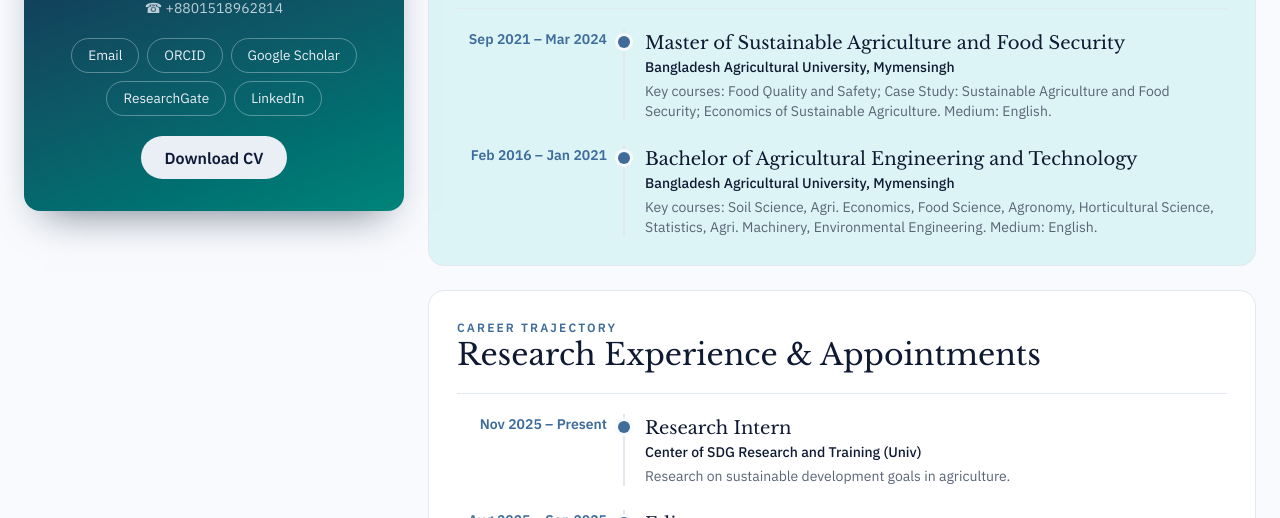
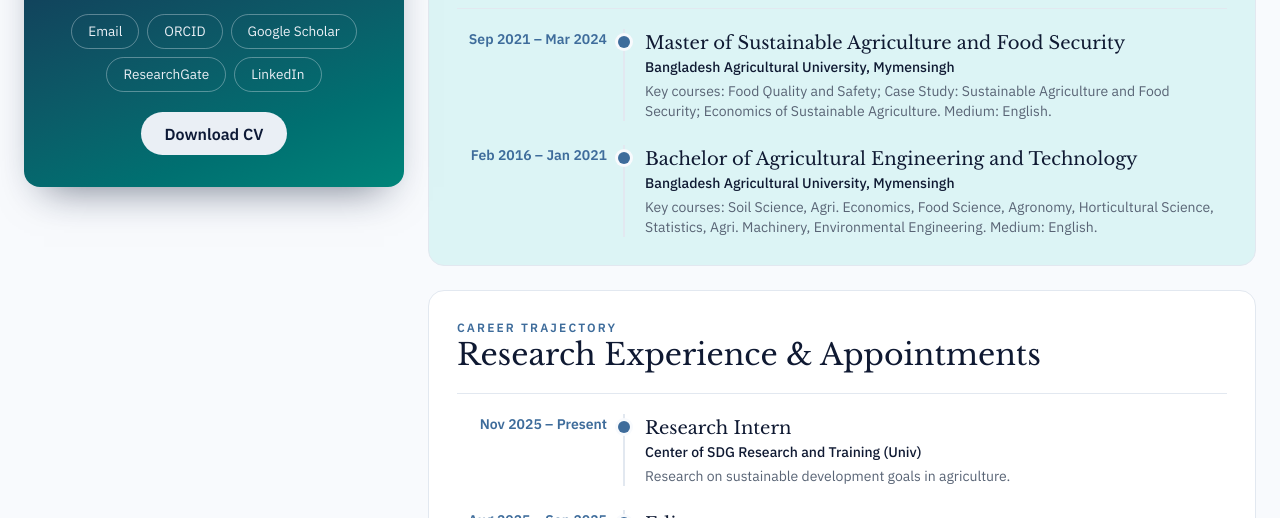
Before and after one commit to Ovy134/Basirul-Alam-Sarker-Ovy, a plain HTML site: page index.html in a window 1280 px wide. Shown: the part 582-1100 px from the top of the page. Drawn offline with nearby package versions, Linux system fonts and the light colour scheme.

Commit message:
Update index.html

```diff
--- a/index.html
+++ b/index.html
@@ -47,7 +47,6 @@
         <p class="mt-2 font-serif text-sm opacity-85">Research Intern, Center of SDG Research and Training</p>
         <p class="mt-4 text-sm opacity-80">📍 8/C, Mogultuli, Adharsha Sadar, Cumilla-3500, Bangladesh</p>
         <p class="mt-2 text-sm opacity-80">✉ basirul.ovy.iifs@gmail.com</p>
-        <p class="mt-1 text-sm opacity-80">☎ +8801518962814</p>
         <div class="mt-5 flex flex-wrap justify-center gap-2">
           <a href="mailto:basirul.ovy.iifs@gmail.com" class="chip-light">Email</a>
           <a href="https://orcid.org/0009-0007-2889-632X" target="_blank" rel="noreferrer" class="chip-light">ORCID</a>
```
